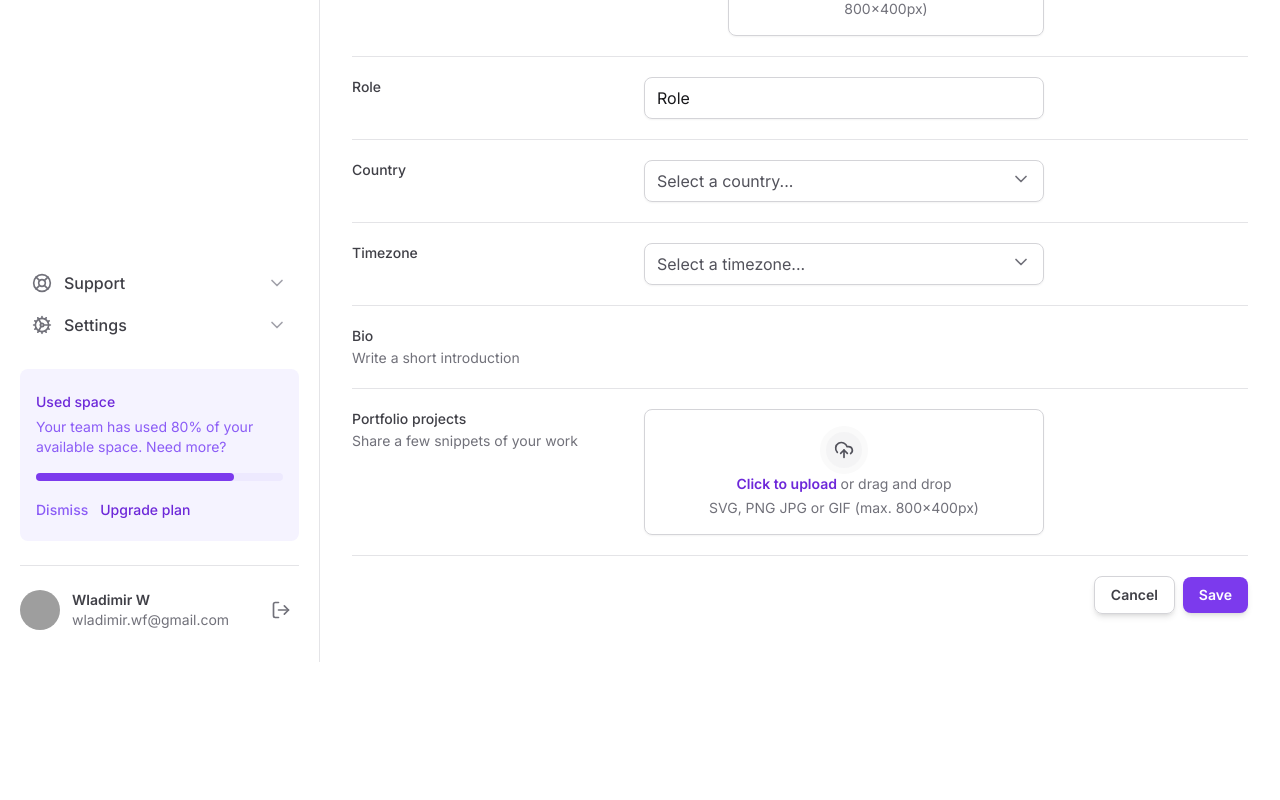
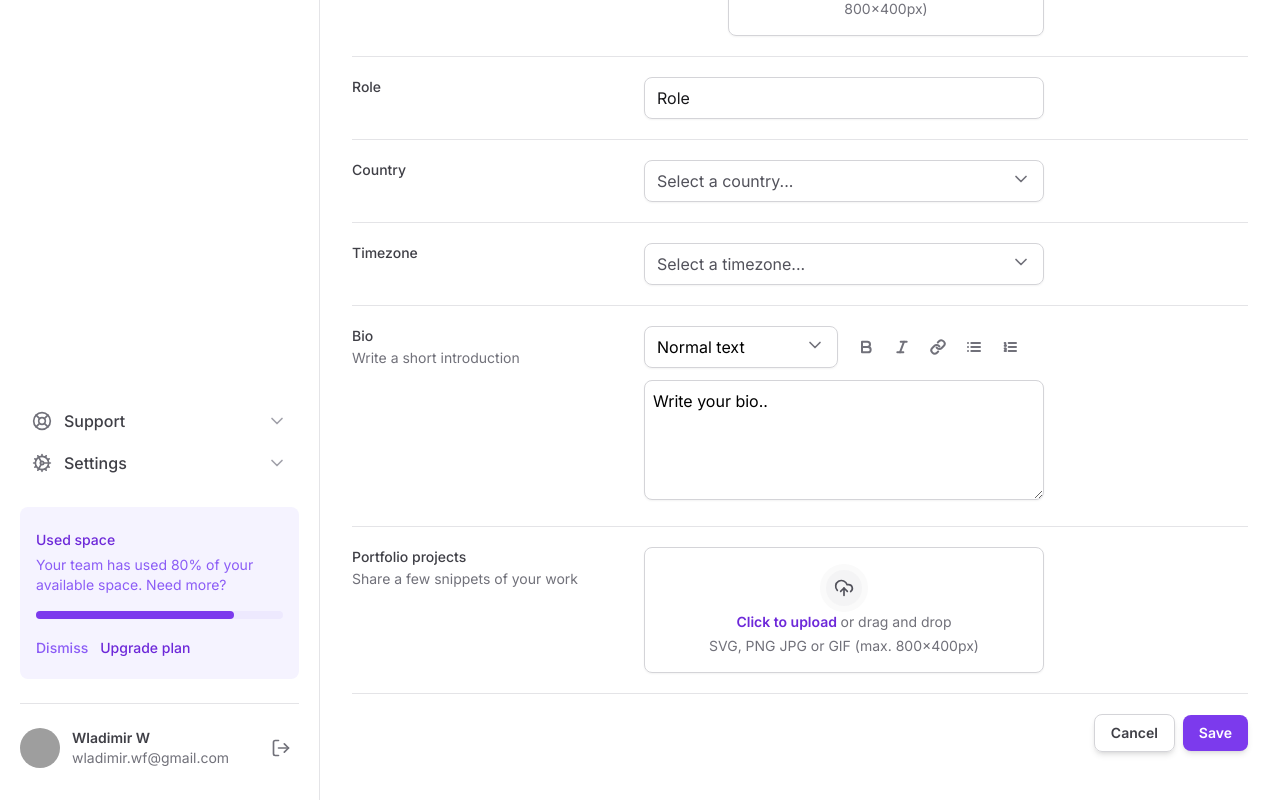
Before and after one commit to WladimirFilho/Tailwind_Studying, a Next.js app: page / in a window 1280 px wide. Shown: the part 526-1326 px from the top of the page. Before the commit the page ends 1188 px from the top, so only its background shows below. Built offline with nearby package versions, Linux system fonts and the light colour scheme; grey boxes are pictures that could not be loaded.

Commit message:
finishing form

```diff
--- a/src/app/page.tsx
+++ b/src/app/page.tsx
@@ -2,10 +2,19 @@
 
 import { SettingsTabs } from "@/components/SettingsTabs";
 import * as Input from "@/components/Input";
-import { ChevronDown, Mail } from "lucide-react";
+import {
+  Bold,
+  ChevronDown,
+  Italic,
+  Link,
+  List,
+  ListOrdered,
+  Mail,
+} from "lucide-react";
 import * as FileInput from "@/components/Form/FileInput";
 import { Select } from "@/components/Form/Select";
 import { SelectItem } from "@/components/Form/Select/SelectItem";
+import { Textarea } from "@/components/Form/Textarea";
 
 export default function Home() {
   return (
@@ -150,6 +159,61 @@
                 Write a short introduction
               </span>
             </label>
+            <div className=" space-y-3">
+              <div className=" grid  grid-cols-2 gap-3">
+                <Select placeholder="" defaultValue="normal">
+                  <SelectItem
+                    value="normal"
+                    defaultChecked
+                    text="Normal text"
+                  />
+                  <SelectItem value="aus" text="Australia Standard Time" />
+                </Select>
+
+                <div className="flex items-center gap-1">
+                  <button
+                    type="button"
+                    className=" rounded-md  p-2 hover:bg-zinc-50"
+                  >
+                    <Bold className="h-4 w-4  text-zinc-500" strokeWidth={3} />
+                  </button>
+                  <button
+                    type="button"
+                    className=" rounded-md  p-2 hover:bg-zinc-50"
+                  >
+                    <Italic
+                      className="h-4 w-4   text-zinc-500"
+                      strokeWidth={3}
+                    />
+                  </button>
+                  <button
+                    type="button"
+                    className=" rounded-md  p-2 hover:bg-zinc-50"
+                  >
+                    <Link className="h-4 w-4  text-zinc-500" strokeWidth={3} />
+                  </button>
+
+                  <button
+                    type="button"
+                    className=" rounded-md  p-2 hover:bg-zinc-50"
+                  >
+                    <List className="h-4 w-4   text-zinc-500" strokeWidth={3} />
+                  </button>
+
+                  <button
+                    type="button"
+                    className=" rounded-md  p-2 hover:bg-zinc-50"
+                  >
+                    <ListOrdered
+                      className="h-4 w-4   text-zinc-500"
+                      strokeWidth={3}
+                    />
+                  </button>
+                </div>
+              </div>
+
+              <Textarea id="bio" defaultValue="Write your bio.." />
+            </div>
           </div>
 
           {/*  Portfolio projects */}
--- a/src/components/Form/Select/index.tsx
+++ b/src/components/Form/Select/index.tsx
@@ -5,18 +5,18 @@
 import { ChevronDown } from "lucide-react";
 import { ReactNode } from "react";
 
-export interface SelectProps {
+export interface SelectProps extends SelectPrimitive.SelectProps {
   children: ReactNode;
   placeholder: string;
 }
 
-export function Select({ children, placeholder }: SelectProps) {
+export function Select({ children, placeholder, ...props }: SelectProps) {
   return (
-    <SelectPrimitive.Root>
+    <SelectPrimitive.Root {...props}>
       <SelectPrimitive.Trigger className=" items-centerh-11  flex w-full justify-between gap-2 rounded-lg border border-zinc-300 px-3 py-2 shadow-sm data-[placeholder]:text-zinc-600 ">
         <SelectPrimitive.Value
           placeholder={placeholder}
-          className="text-black"
+          className=" text-black"
         />
         <SelectPrimitive.Icon>
           <ChevronDown className=" h-5 w-5 text-zinc-500" />
@@ -27,9 +27,11 @@
         <SelectPrimitive.Content
           side="bottom"
           position="popper"
-          className=" z-10 rounded-lg border border-zinc-200 bg-white"
+          className="z-10 w-[--radix-select-trigger-width]  overflow-hidden rounded-lg border border-zinc-100 bg-white shadow-sm"
         >
-          <SelectPrimitive.Viewport>{children}</SelectPrimitive.Viewport>
+          <SelectPrimitive.Viewport className=" outline-none">
+            {children}
+          </SelectPrimitive.Viewport>
         </SelectPrimitive.Content>
       </SelectPrimitive.Portal>
     </SelectPrimitive.Root>
--- /dev/null
+++ b/src/components/Form/Textarea.tsx
@@ -0,0 +1,14 @@
+/* eslint-disable prettier/prettier */
+
+import { ComponentProps } from "react";
+
+export type TextareaProps = ComponentProps<"textarea">;
+
+export function Textarea({ ...props }: TextareaProps) {
+  return (
+    <textarea
+      className=" min-h-[120px] w-full resize-y rounded-lg border border-zinc-300 px-2 py-2 shadow-sm"
+      {...props}
+    ></textarea>
+  );
+}
```
